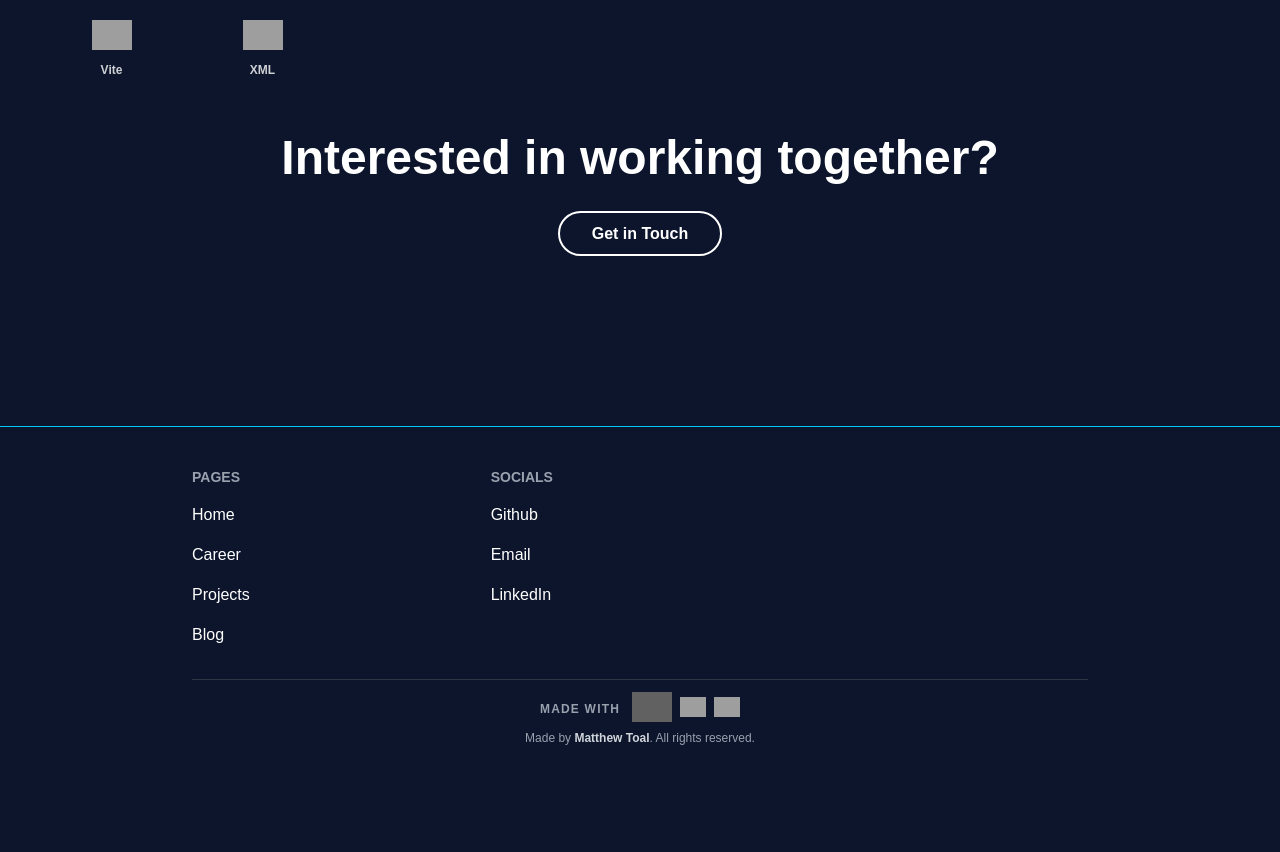
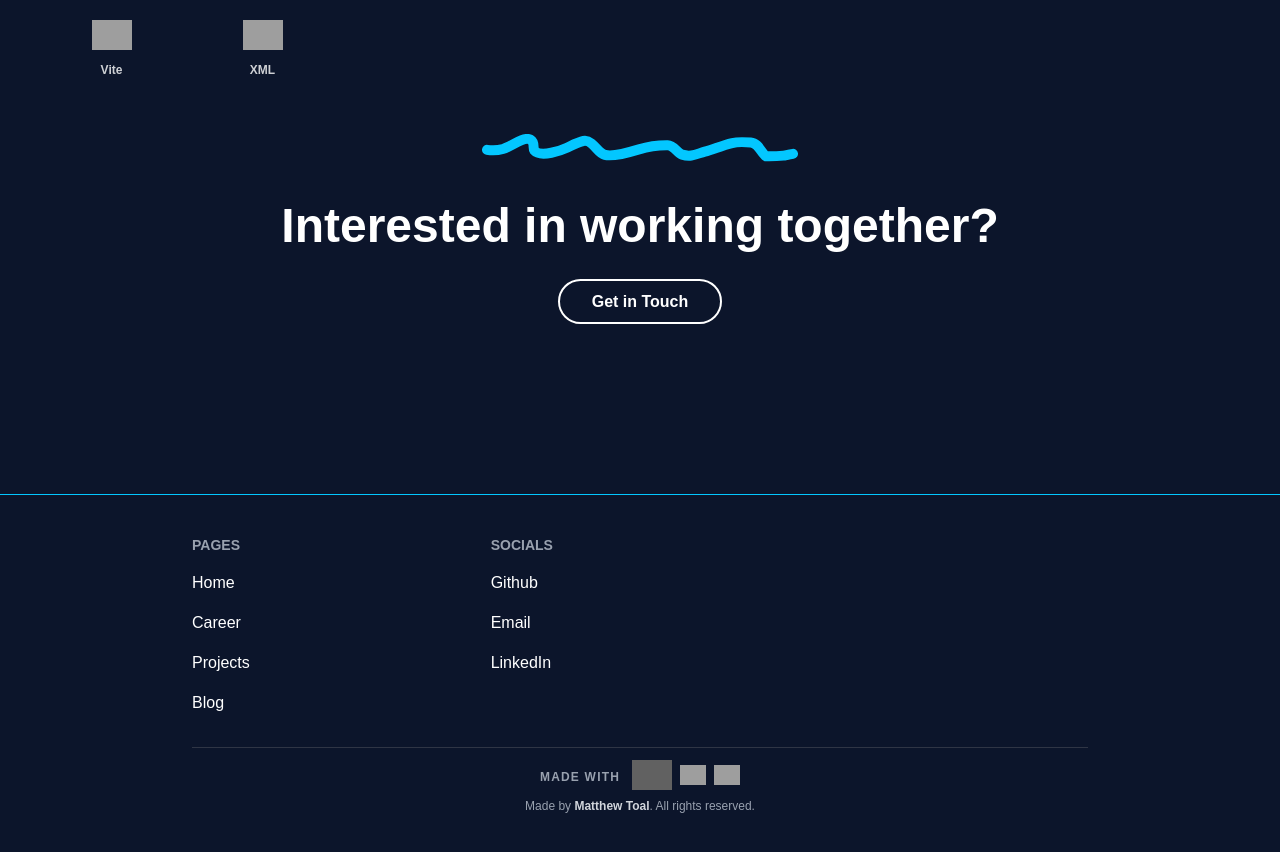
Before and after one commit to Mtoal087/NextPortfolio, a Next.js app: page / in a window 1280 px wide. Shown: the part 1760-2612 px from the top of the page. Before the commit the page ends 2546 px from the top, so only its background shows below. Built offline with nearby package versions, Linux system fonts and the light colour scheme; grey boxes are pictures that could not be loaded.

Commit message:
Added squiggle above mail

```diff
--- a/src/components/mail.tsx
+++ b/src/components/mail.tsx
@@ -4,6 +4,11 @@ import React from 'react'
 const Mail = () => {
     return (
         <div className='pt-14 pb-40'>
+            <div className='w-full flex justify-center mb-10'>
+                <svg width="316" height="28" viewBox="0 0 316 28" fill="none" xmlns="http://www.w3.org/2000/svg" className='text-secondary'>
+                    <path d="M5 15.8422C6.99 16.1722 14.28 16.8422 20.98 15.0172C26.5396 13.5028 32.96 8.86219 39.645 6.18219C43.7256 4.54627 46.99 4.84219 48.49 5.66719C53.3607 8.3461 50.66 14.8322 52.155 16.4972C58.9657 24.0823 80.3 15.8622 84.985 13.6822C90.599 11.0699 96.98 7.84219 101.315 7.01219C104.251 6.44995 106.99 7.50219 109.315 9.32719C115.367 14.0778 116.98 19.1622 122.975 20.8372C130.105 22.8294 144.24 19.2022 156.965 15.3522C163.513 13.371 171.64 11.1822 185.78 11.3372C192.243 11.408 194.98 19.1622 200.14 20.6722C209.595 23.439 214.64 19.8422 222.8 17.6872C231.404 15.4149 239.62 11.5222 250.13 9.01719C253.64 8.18069 260.28 7.84219 268.775 8.50219C276.721 9.11957 278.98 18.8222 284.14 22.3322C294.65 22.5122 299.32 21.8422 302.475 21.5122C304.31 21.1822 306.62 20.5222 311 19.8422" stroke="currentColor" strokeWidth="10" strokeLinecap="round"/>
+                </svg>
+            </div>
             <h2 className='text-4xl md:text-5xl font-bold mb-10'>Interested in working together?</h2>
             <Link href="mailto:mtoal087@gmail.com" className="cursor-pointer font-bold whitespace-nowrap mt-6 px-8 py-3 text-white border-2 rounded-full border-white hover-bg-secondary hover-border-secondary transition-colors">Get in Touch</Link>
         </div>
```
